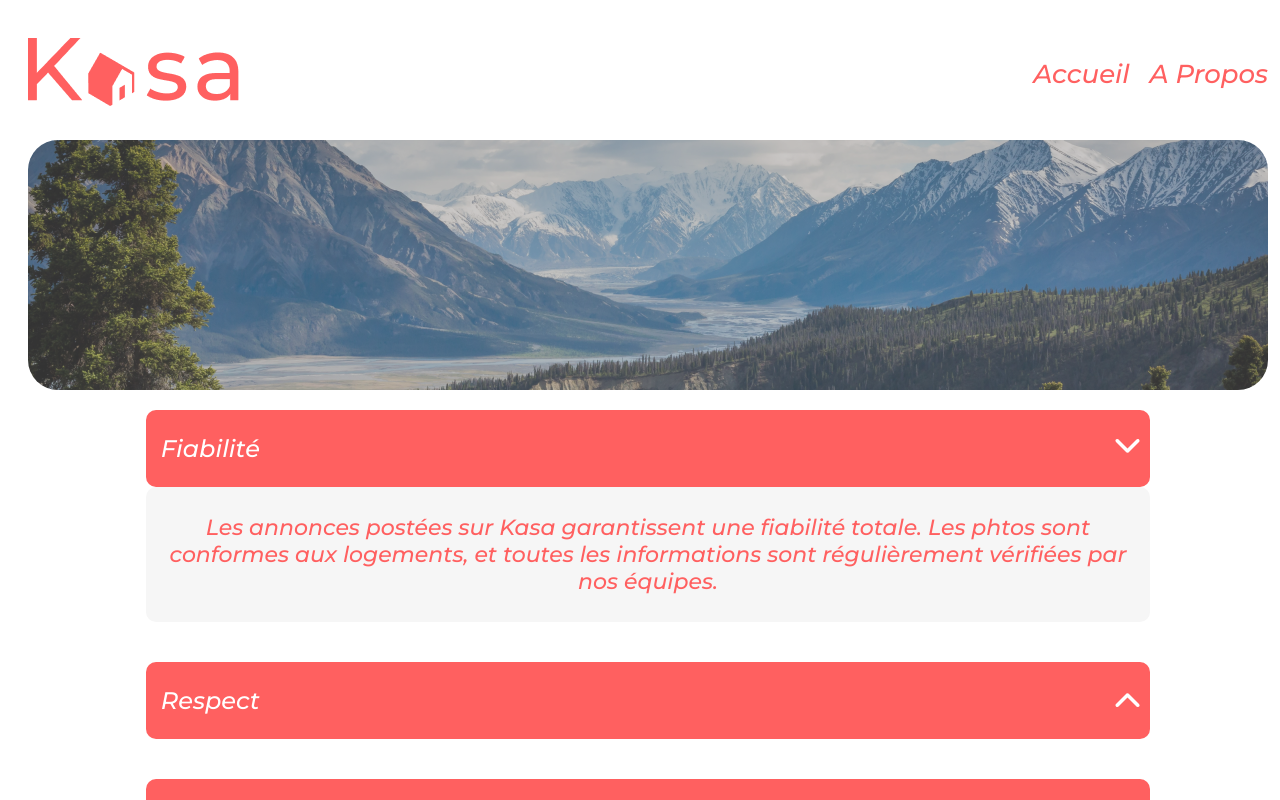
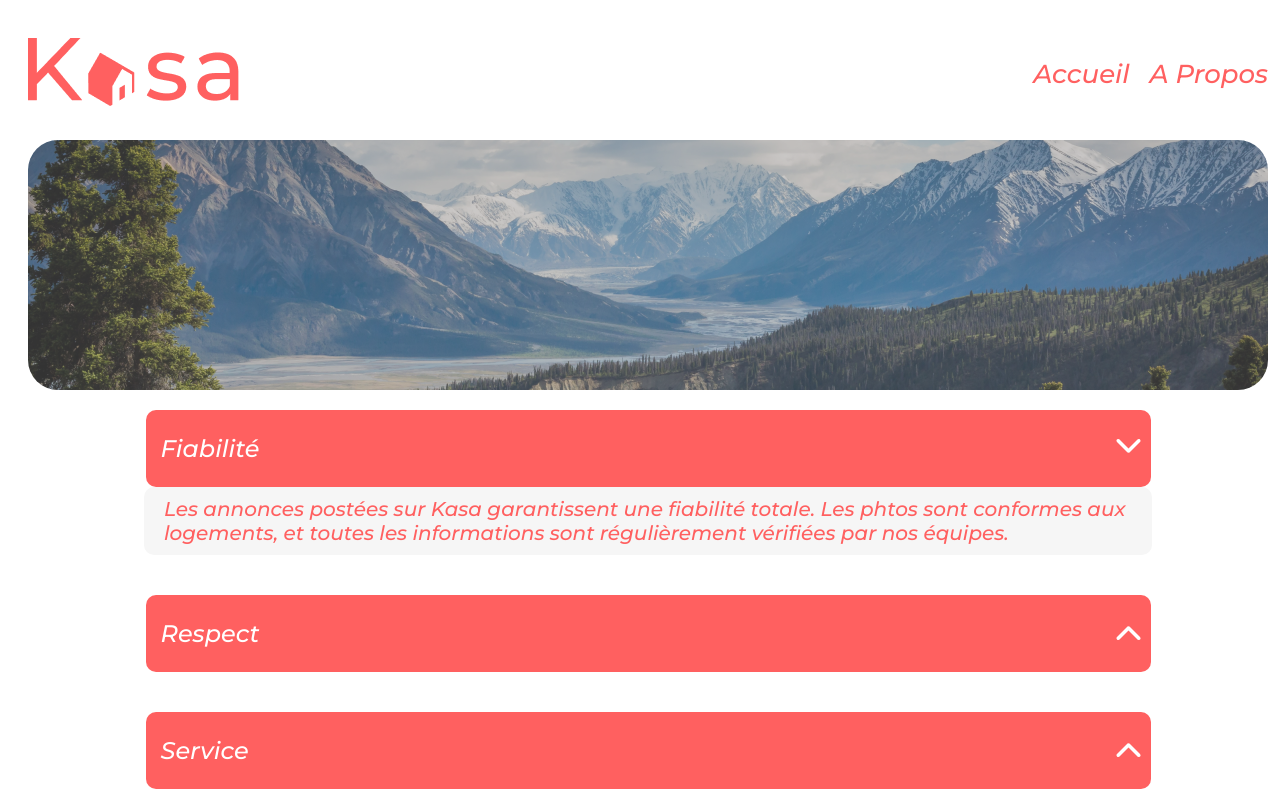
Before and after one commit to Alexis83250/kasa-immobilier, a React (Create React App) app: page /A-Propos in a window 1280 px wide. Both pictures are taken after a click on the button 1127 px from the left and 448 px from the top of the page. Shown: the top 800 px of the page. Built offline with nearby package versions, Linux system fonts and the light colour scheme.

Commit message:
Projet fini 1 collapse seulement

```diff
--- a/src/components/Carousel/index.jsx
+++ b/src/components/Carousel/index.jsx
@@ -6,7 +6,7 @@ function Carousel({ data }) {
   const [currentImageIndex, setCurrentImageIndex] = useState(0);
   const handleNext = () => {
     if (currentImageIndex === data.length - 1) {
-      setCurrentImageIndex(0); // Revenir à la première image lorsque vous atteignez la fin
+      setCurrentImageIndex(0);
     } else {
       setCurrentImageIndex(currentImageIndex + 1);
     }
@@ -14,7 +14,7 @@ function Carousel({ data }) {
 
   const handlePrevious = () => {
     if (currentImageIndex === 0) {
-      setCurrentImageIndex(data.length - 1); // Aller à la dernière image lorsque vous êtes à la première
+      setCurrentImageIndex(data.length - 1);
     } else {
       setCurrentImageIndex(currentImageIndex - 1);
     }
--- a/src/components/Collapse/index.jsx
+++ b/src/components/Collapse/index.jsx
@@ -1,39 +1,59 @@
 //import collapseList from '../datas/CollapseList'
 import React, { useState } from 'react';
-import '../../styles/Propos.scss'
+//import '../../styles/Propos.scss'
+import flecheHaute from "../../assets/flecheHaute.png"
+import '../../styles/FicheLogement.scss'
 
 
 
-function Collapse(col) {
-  const [openId, setOpenId] = useState(null);
+function Collapse(descript) {
+  //const [openId, setOpenId] = useState(null);
+  const [isOpen, setIsOpen] = useState(false);
+  //console.log(equipement.data);
+  //console.log(equipement.id);
 
-  const toggleCollapse = (itemId) => {
-    setOpenId(prevOpenId => (prevOpenId === itemId ? null : itemId));
+  const toggleCollapse = () => {
+    //setOpenId(prevOpenId => (prevOpenId === itemId ? null : itemId));
+    setIsOpen(!isOpen);
   }
+/*
+  const titleDetail = descript.number === "1"  & descript.page === "a_propos" ? descript.title : descript.number === "2" & descript.page === "logement" ? `Description` : `Equipements` ;
+  const descriptDetail = descript.number === "1"  & descript.page === "a_propos" ? descript.data : descript.number === "2" & descript.data === "logement" ? descript.data : descript.data.map((Monequipements, index ) => (
+    <p className='ferme__fenetre--para' key={index}>{Monequipements}</p>)) ;*/
+    const titleDetail = (descript.number === "1" && descript.page === "a_propos") ? descript.title : ((descript.number === "2" && descript.page === "logement") ? `Description` : `Equipements`);
+
+    const descriptDetail = (descript.number === "1" && descript.page === "a_propos") ? descript.data : ((descript.number === "2" && descript.page === "logement") ? descript.data : descript.data.map((Monequipements, index ) => (
+      <span className='ferme__fenetre--para' key={index}>{Monequipements}</span>
+    )));
+
+
+
 
   return (
-    <div className='propos ajustement' key={col.id}>
+    <div  className='col  equipCollapse reglage'>
         <div
-          className={`propos__fenetre propos`}
+          className={`col__fenetre col`}
+          key={descript.id}
+        >
+          <div id='equipCollapse' className=' col__ferme'>
+            <p className='col__ferme--para'>{titleDetail}</p>
+            <button className={`bouton ${isOpen ? 'open' : ''}`} onClick={toggleCollapse}>
 
-        >
-          <div className=' propos__closed'>
-            <p className='propos__closed--para'>{col.title}</p>
-            <button className={`bouton ${openId ? 'open' : ''}`} onClick={() => toggleCollapse(col.id)}>
               <img
-                className={`propos__closed--logo cursor ${openId ? 'rotate' : ''}`}
-                src={col.cover}
+                className={`col__ferme--logo cursor ${isOpen ? 'rotate' : ''}`}
+                src={flecheHaute}
                 alt="Flèche déroulante"
               />
             </button>
           </div>
-          {openId === col.id && (
-            <div className='closed__fenetre'>
-              <p className='closed__fenetre--para'>{col.description}</p>
+
+          {isOpen && (
+            <div className='ferme__fenetre'>
+              <p className='ferme__fenetre--para'>{descriptDetail}</p>
             </div>
+
           )}
         </div>
-
     </div>
   );
 }
--- a/src/components/DescriptionCollapse/index.jsx
+++ b/src/components/DescriptionCollapse/index.jsx
@@ -1,4 +1,4 @@
-import React, { useState } from 'react';
+/*import React, { useState } from 'react';
 //import '../../styles/Card.scss'
 import '../../styles/FicheLogement.scss'
 import flecheHaute from '../../assets/flecheHaute.png'
--- a/src/components/EquipmentCollapse/index.jsx
+++ b/src/components/EquipmentCollapse/index.jsx
@@ -1,4 +1,4 @@
-//import appartements from '../datas/appartementList'
+/*//import appartements from '../datas/appartementList'
 import React, { useState } from 'react';
 //import '../../styles/Card.scss'
 import '../../styles/FicheLogement.scss'
--- a/src/components/LogementLink/index.jsx
+++ b/src/components/LogementLink/index.jsx
@@ -1,9 +1,9 @@
-import { Navigate, useParams } from 'react-router-dom';
+import { useParams } from 'react-router-dom';
 import React from 'react';
 import appartements from '../datas/appartementList';
 import "../../styles/Logement.scss"
-import AppartCollapse from '../DescriptionCollapse'
-import EquipmentsCollapse from '../EquipmentCollapse'
+import Collapse from '../Collapse'
+//import EquipmentsCollapse from '../EquipmentCollapse'
 import Carousel from '../Carousel/index'
 import RatingStar from '../Rating/index'
 import Error from '../Error'
@@ -39,10 +39,10 @@ function AppartementDetailPage() {
     </div>
     <div className='logement__div--3'>
     <div className='logement__description'>
-          <AppartCollapse data={description} id={id} key={id}/>
+          <Collapse data={description} id={id} key={id} number={"2"} page="logement"/>
           </div>
     <div className='logement__equipement'>
-        <EquipmentsCollapse data={equipments} id={id} key={id}/>
+        <Collapse data={equipments} id={id} key={id} number={"3"} page="logement"/>
     </div>
       </div>
 
--- a/src/pages/Propos/index.jsx
+++ b/src/pages/Propos/index.jsx
@@ -1,56 +1,9 @@
-/*import ImageFond2 from '../../assets/ImageFond2.png'
-import Fleche from '../../assets/fleche-haute.png'
-import { useState, useEffect } from "react";
-import '../../styles/Banner.scss'
-import '../../styles/Propos.scss'
 
-
-function Propos() {
-  const [isClosed, setIsClosed] = useState(true);
-  return (<div className='propos ajustement'>
-
-
-    <div className='Banniere'>
-      <img className="Banniere__ImageFond" src={ImageFond2} alt='Paysage en fond'/>
-    </div>
-
-
-
-
-    <div className='propos__fenetre propos'>
-      <div className='ajustement propos__closed'><p>Fiabilité</p><img className='propos__closed--logo cursor' src={Fleche} alt='Fleche pour dérouler'/></div>
-      <p className='closed__fenetre'>Les annonces postées sur Kasa garantissent une fiabilité totale.
-      Les phtos sont conformes aux logements, et toutes les informations sont régulièrement vérifiées par nos équipes.</p>
-      </div>
-
-      <div className='propos__fenetre propos'>
-      <div className='ajustement propos__closed'><p>Respect</p><img className='propos__closed--logo cursor' src={Fleche} alt='Fleche pour dérouler'/></div>
-      <p className='closed__fenetre'>La bienveillance fait partie des valeurs fondatrices de Kasa.
-      Tout comportement discriminatoire ou de perturbation du voisinage entraînera une exclusion de notre plateforme.</p>
-      </div>
-
-      <div className='propos__fenetre propos'>
-      <div className='ajustement propos__closed'><p>Service</p><img className='propos__closed--logo cursor' src={Fleche} alt='Fleche pour dérouler'/></div>
-      <p className='closed__fenetre'>La bienveillance fait partie des valeurs fondatrices de Kasa.
-      Tout comportement discriminatoire ou de perturbation du voisinage entraînera une exclusion de notre plateforme.</p>
-      </div>
-
-      <div className='propos__fenetre propos'>
-      <div className='ajustement propos__closed'><p>Sécurité</p><img className='propos__closed--logo cursor' src={Fleche} alt='Fleche pour dérouler'/></div>
-      <p id="Marge" className='closed__fenetre'>La sécurité est la priorité de Kasa. Aussi bien pour nos hôtes que pour les voyageurs, chaque logement correspond aux critères de sécurité établis par nos services. En laissant une note aussi bien à l'hôte qu'au locataire, cela permet à nos équipes de vérifier que les standards sont bien respectés.
-       Nous organisons également des ateliers sur la sécurité domestique que nos hôtes.</p>
-      </div>
-
-    </div>
-  )
-}
-
-export default Propos*/
 
 import React from 'react';
 import Collapse from '../../components/Collapse'
 import collapseList from '../../components/datas/CollapseList'
-import '../../styles/Propos.scss'
+//import '../../styles/Propos.scss'
 import maBanniere from '../../components/datas/banniere'
 import Banner from '../../components/Banner'
 
@@ -70,13 +23,14 @@ function Propos() {
         />
       </div>
 
-      {collapseList.map(item => (
+      {collapseList.map(({ id, description, title }) => (
         <Collapse
-          key={item.id}
-          id={item.id}
-          title={item.title}
-          description={item.description}
-          cover={item.cover}
+        data={description}
+        id={id}
+        key={id}
+        number={"1"}
+        title={title}
+        page="a_propos"
         />
       ))}
     </div>
--- a/src/styles/FicheLogement.scss
+++ b/src/styles/FicheLogement.scss
@@ -29,7 +29,7 @@ $colorClosed :#FF6060;
         flex: 1;
         display: flex;
         width: 100%;
-        max-width: 100%;
+        max-width: 1005px;
         align-items: center;
         justify-content: space-between;
         background-color: $colorClosed;
@@ -84,6 +84,7 @@ $colorClosed :#FF6060;
         padding-left: 10px;
         background-color: #F6F6F6;
         width: 98%;
+        max-width: 998px;
         -webkit-border-radius: 10px;
         -moz-border-radius: 10px;
         border-radius: 10px;
--- a/src/styles/Header.scss
+++ b/src/styles/Header.scss
@@ -36,6 +36,7 @@ header {
     }
 
 }
+
 
 //--------------------------medias queries------------------------------------
 
```
